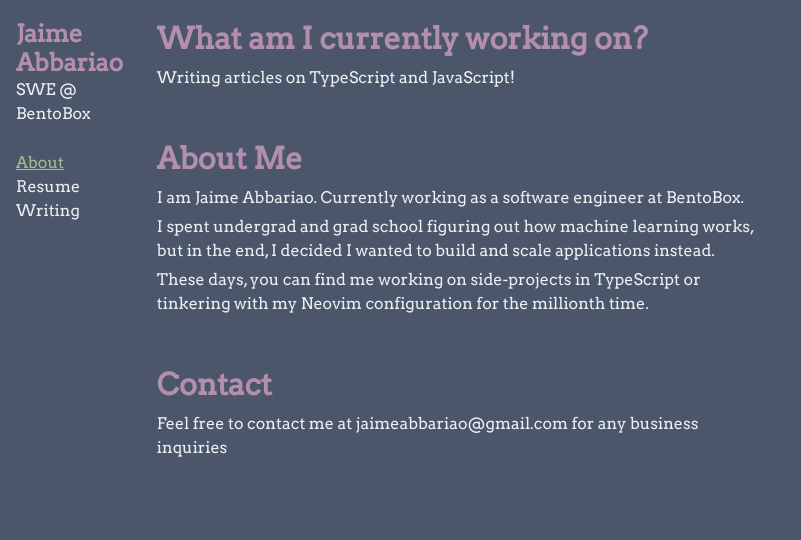
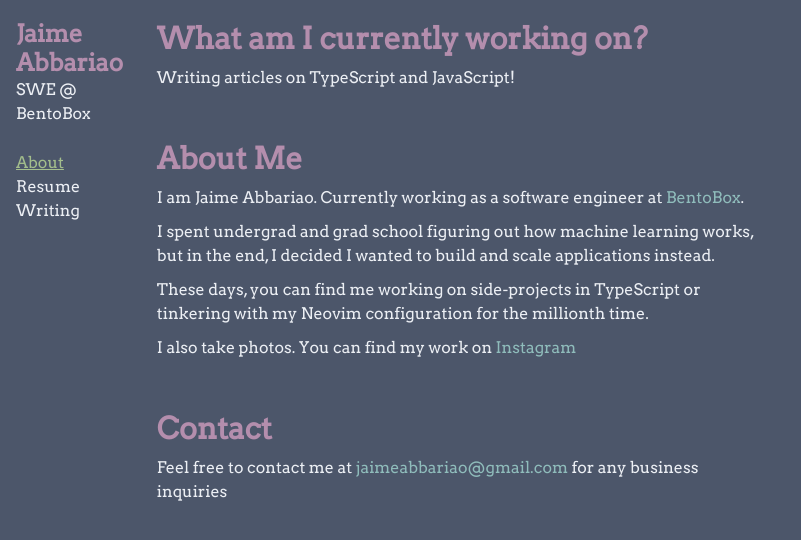
Before and after one commit to ja153903/jabbariao_dotcom, a Next.js app: page / in a window 1280 px wide. Shown: the top 540 px of the page, without its empty margins (0-801 px from the left). Built offline with nearby package versions, Linux system fonts and the light colour scheme.

Commit message:
Adding colors

```diff
--- a/pages/index.tsx
+++ b/pages/index.tsx
@@ -12,27 +12,37 @@ const About: NextPage = () => {
         <Text>Writing articles on TypeScript and JavaScript!</Text>
       </Section>
       <Section title="About Me">
-        <Text mb="5px" maxW="600px">
+        <Text mb="10px" maxW="600px">
           I am Jaime Abbariao. Currently working as a software engineer at{' '}
-          <Link href="https://getbento.com" isExternal>
+          <Link href="https://getbento.com" color="#8FBCBB" isExternal>
             BentoBox
           </Link>
           .
         </Text>
-        <Text mb="5px" maxW="600px">
+        <Text mb="10px" maxW="600px">
           I spent undergrad and grad school figuring out how machine learning
           works, but in the end, I decided I wanted to build and scale
           applications instead.
         </Text>
-        <Text mb="5px" maxW="600px">
+        <Text mb="10px" maxW="600px">
           These days, you can find me working on side-projects in TypeScript or
           tinkering with my Neovim configuration for the millionth time.
+        </Text>
+        <Text maxW="600px">
+          I also take photos. You can find my work on{' '}
+          <Link
+            href="https://www.instagram.com/jaimeabbariao/"
+            color="#8FBCBB"
+            isExternal
+          >
+            Instagram
+          </Link>
         </Text>
       </Section>
       <Section title="Contact">
         <Text maxW="600px">
           Feel free to contact me at{' '}
-          <Link href="mailto:jaimeabbariao@gmail.com">
+          <Link href="mailto:jaimeabbariao@gmail.com" color="#8FBCBB">
             jaimeabbariao@gmail.com
           </Link>{' '}
           for any business inquiries
```
